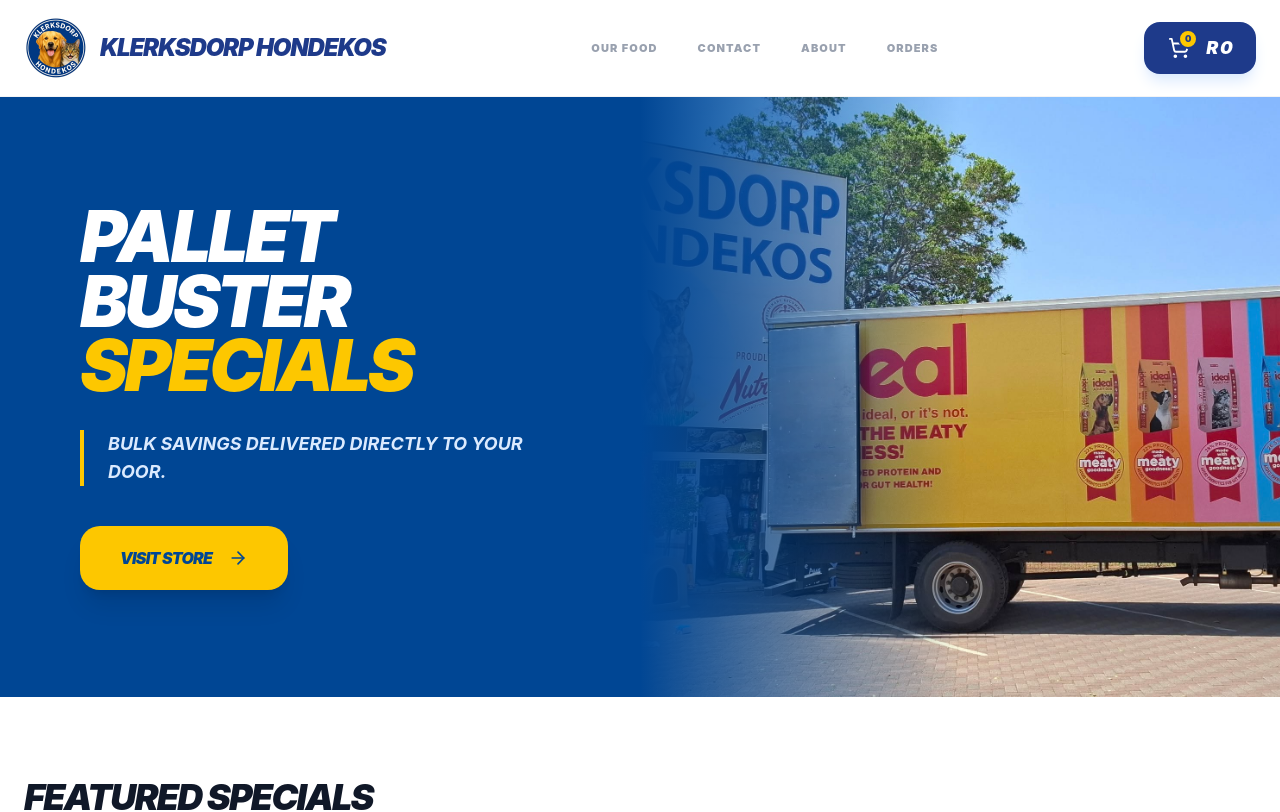
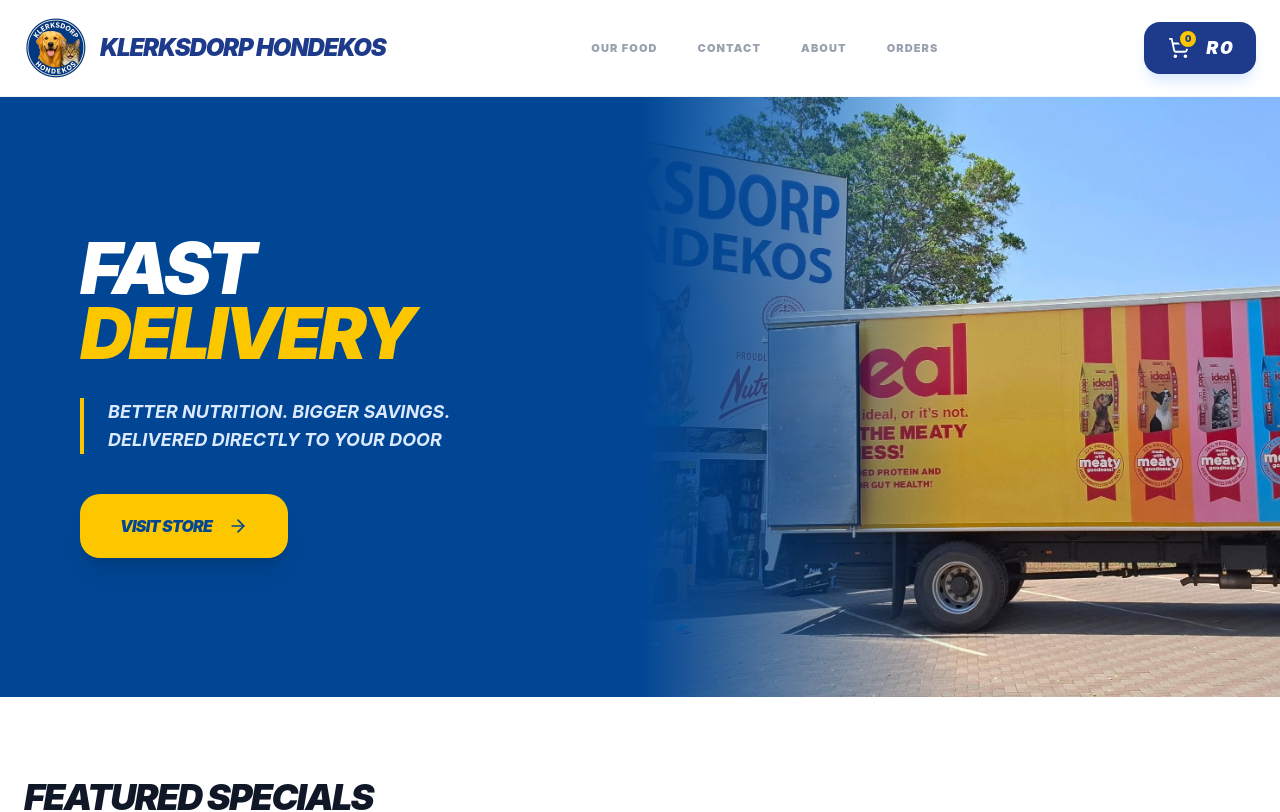
Before and after one commit to tatenda8is28/klerksdorp-pet-store, a React (Vite) app: page / in a window 1280 px wide. Shown: the top 812 px of the page. Built offline with nearby package versions, Linux system fonts and the light colour scheme; no server answers; the database is empty.

Commit message:
google analytics

```diff
--- a/src/pages/Home.jsx
+++ b/src/pages/Home.jsx
@@ -41,11 +41,11 @@
           {/* Left Side: Text and DESKTOP Button */}
           <div className="lg:w-1/2 p-10 lg:p-20 text-white z-10">
             <h2 className="text-6xl md:text-7xl font-black uppercase italic tracking-tighter leading-[0.9] mb-8">
-              Pallet Buster <br/>
-              <span className="text-yellow-400">Specials</span>
+              Fast<br/>
+              <span className="text-yellow-400">Delivery</span>
             </h2>
             <p className="text-blue-100 text-lg font-bold border-l-4 border-yellow-400 pl-6 uppercase max-w-md italic mb-10">
-              Bulk savings delivered directly to your door.
+              BETTER NUTRITION. BIGGER SAVINGS. DELIVERED DIRECTLY TO YOUR DOOR
             </p>
 
             {/* DESKTOP ONLY BUTTON */}
```
